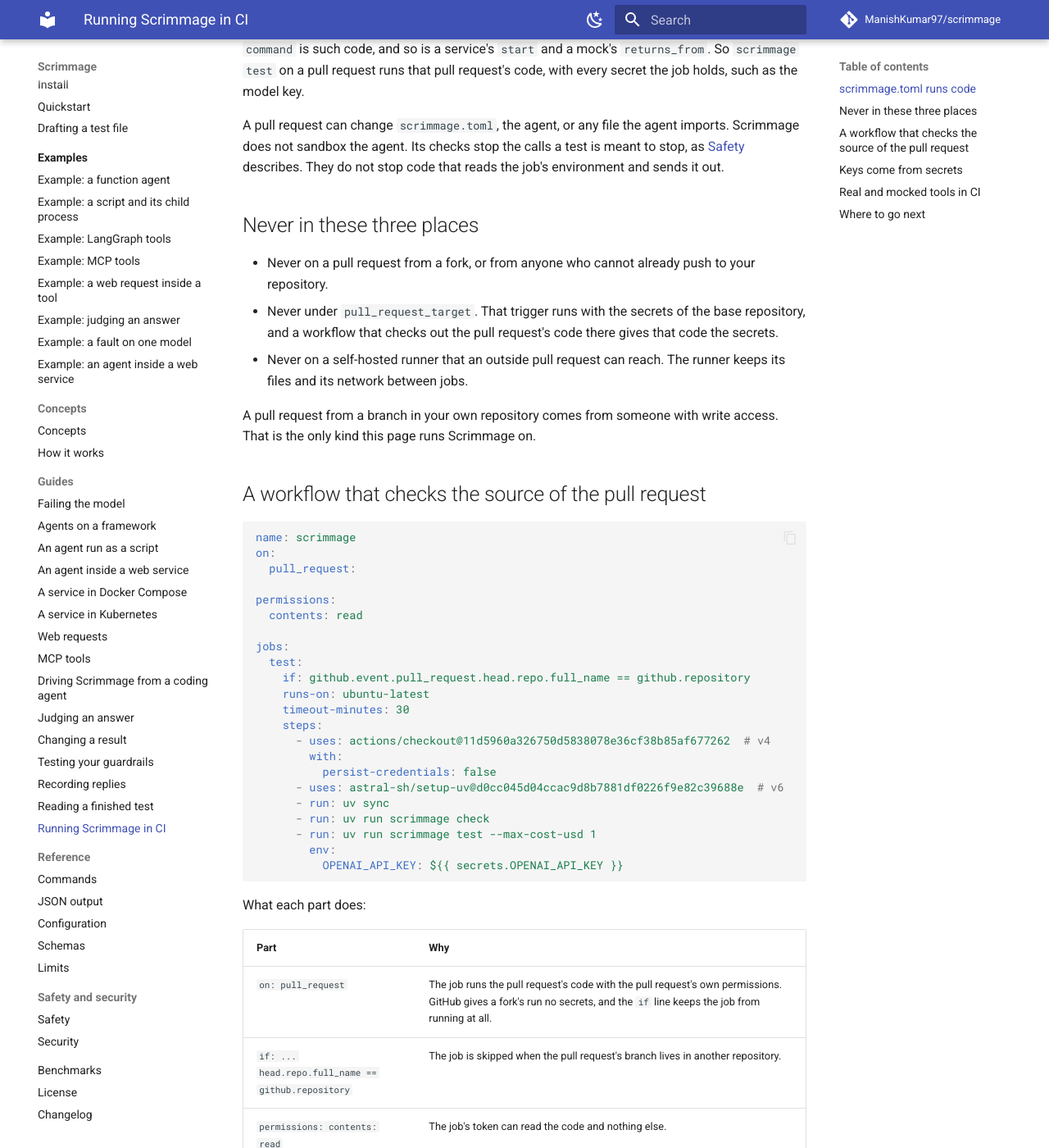
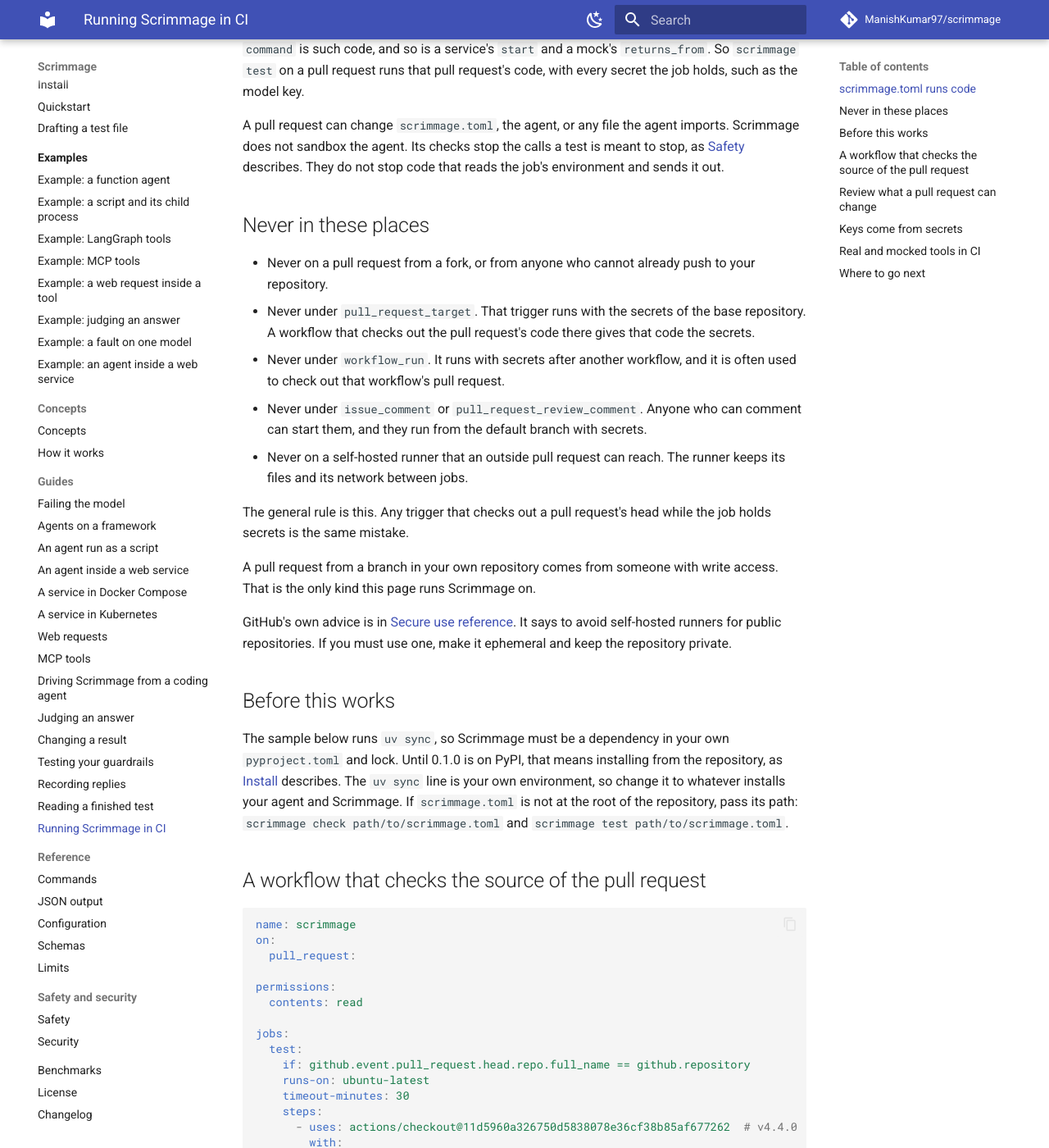
Before and after one commit to ManishKumar97/scrimmage, an MkDocs documentation site: the page built from docs/ci.md, in a window 1280 px wide and 1400 px high, scrolled down 300 px. Shown: the whole window at 82% size. Built offline with MkDocs 1.6.1 and Material for MkDocs 9.7.7, drawn with Linux system fonts in a browser that asks for light colours; comment, search, counter and statistics services are not loaded; some of the changed text lies outside the part shown.

Commit message:
docs(ci): cover more triggers, setup and review, and parse the sample
The never-list now names workflow_run and the comment triggers. The page says how Scrimmage gets installed in the job and what a review must cover. The test parses the sample as YAML and checks the guard, the checkout credentials and where the secret sits.

```diff
--- a/docs/ci.md
+++ b/docs/ci.md
@@ -14,14 +14,35 @@ Scrimmage does not sandbox the agent.
 Its checks stop the calls a test is meant to stop, as [Safety](safety.md) describes.
 They do not stop code that reads the job's environment and sends it out.
 
-## Never in these three places
+## Never in these places
 
 - Never on a pull request from a fork, or from anyone who cannot already push to your repository.
-- Never under `pull_request_target`. That trigger runs with the secrets of the base repository, and a workflow that checks out the pull request's code there gives that code the secrets.
-- Never on a self-hosted runner that an outside pull request can reach. The runner keeps its files and its network between jobs.
+- Never under `pull_request_target`.
+  That trigger runs with the secrets of the base repository.
+  A workflow that checks out the pull request's code there gives that code the secrets.
+- Never under `workflow_run`.
+  It runs with secrets after another workflow, and it is often used to check out that workflow's pull request.
+- Never under `issue_comment` or `pull_request_review_comment`.
+  Anyone who can comment can start them, and they run from the default branch with secrets.
+- Never on a self-hosted runner that an outside pull request can reach.
+  The runner keeps its files and its network between jobs.
+
+The general rule is this.
+Any trigger that checks out a pull request's head while the job holds secrets is the same mistake.
 
 A pull request from a branch in your own repository comes from someone with write access.
 That is the only kind this page runs Scrimmage on.
+
+GitHub's own advice is in [Secure use reference](https://docs.github.com/en/actions/reference/security/secure-use).
+It says to avoid self-hosted runners for public repositories.
+If you must use one, make it ephemeral and keep the repository private.
+
+## Before this works
+
+The sample below runs `uv sync`, so Scrimmage must be a dependency in your own `pyproject.toml` and lock.
+Until 0.1.0 is on PyPI, that means installing from the repository, as [Install](install.md) describes.
+The `uv sync` line is your own environment, so change it to whatever installs your agent and Scrimmage.
+If `scrimmage.toml` is not at the root of the repository, pass its path: `scrimmage check path/to/scrimmage.toml` and `scrimmage test path/to/scrimmage.toml`.
 
 ## A workflow that checks the source of the pull request
 
@@ -39,10 +60,10 @@ jobs:
     runs-on: ubuntu-latest
     timeout-minutes: 30
     steps:
-      - uses: actions/checkout@11d5960a326750d5838078e36cf38b85af677262  # v4
+      - uses: actions/checkout@11d5960a326750d5838078e36cf38b85af677262  # v4.4.0
         with:
           persist-credentials: false
-      - uses: astral-sh/setup-uv@d0cc045d04ccac9d8b7881df0226f9e82c39688e  # v6
+      - uses: astral-sh/setup-uv@d0cc045d04ccac9d8b7881df0226f9e82c39688e  # v6.8.0
       - run: uv sync
       - run: uv run scrimmage check
       - run: uv run scrimmage test --max-cost-usd 1
@@ -52,21 +73,38 @@ jobs:
 
 What each part does:
 
-| Part | Why |
-|---|---|
-| `on: pull_request` | The job runs the pull request's code with the pull request's own permissions. GitHub gives a fork's run no secrets, and the `if` line keeps the job from running at all. |
-| `if: ... head.repo.full_name == github.repository` | The job is skipped when the pull request's branch lives in another repository. |
-| `permissions: contents: read` | The job's token can read the code and nothing else. |
-| `persist-credentials: false` | The checkout does not leave the token in `.git` for the agent's code to read. |
-| `--max-cost-usd 1` | A cap on what the whole test may spend on model calls, set in the workflow. |
-| `scrimmage check` | Reads the file and runs nothing, so it needs no key. See [Commands](cli.md#scrimmage-check). |
+- `on: pull_request`
+  - The job runs the pull request's code with the pull request's own permissions.
+  - GitHub gives a fork's run no secrets.
+- `if: ... head.repo.full_name == github.repository`
+  - The job is skipped when the pull request's branch lives in another repository.
+- `permissions: contents: read`
+  - The job's token can read the code and nothing else.
+- `persist-credentials: false`
+  - The checkout does not leave the token in `.git` for the agent's code to read.
+- `env` on the last step only
+  - The key is in the one step that needs it, not in the job or the workflow.
+- `--max-cost-usd 1`
+  - A cap on what the whole test may spend on model calls, set in the workflow.
+- `scrimmage check`
+  - It reads the file and runs nothing, so it needs no key.
+  - See [Commands](cli.md#scrimmage-check).
 
 Pin each action to a full commit SHA, as above, with the version in a comment.
 A tag such as `v4` can be moved by whoever owns the action.
 A SHA cannot.
 
-Scrimmage's exit code fails the job: 0 is a pass, 1 is a failed row, and 2 and 3 are mistakes or infrastructure errors.
+Scrimmage's exit code fails the job.
+0 is a pass, 1 is a failed row, and 2 and 3 are mistakes or infrastructure errors.
 See [Commands](cli.md) for each code.
+Do not add `|| true` to the step, as it hides a failed row.
+
+## Review what a pull request can change
+
+A pull request can change more than `scrimmage.toml`.
+Require a review on `.github/workflows/`, on the agent's code and on its dependencies, as well as on `scrimmage.toml`.
+Branch protection with code owners does that.
+A change to any of them can run new code with the job's key.
 
 ## Keys come from secrets
 
@@ -97,9 +135,6 @@ So in CI:
 Model calls are real, because they are what is being tested.
 They are the calls that spend the key.
 
-When a pull request adds a tool to `real`, a person should read that change before the job runs.
-Branch protection with a required review on `scrimmage.toml` does that.
-
 ## Where to go next
 
 - [Safety](safety.md) has the rules a test applies call by call.
```
Also changed, not shown: 1 other file.
